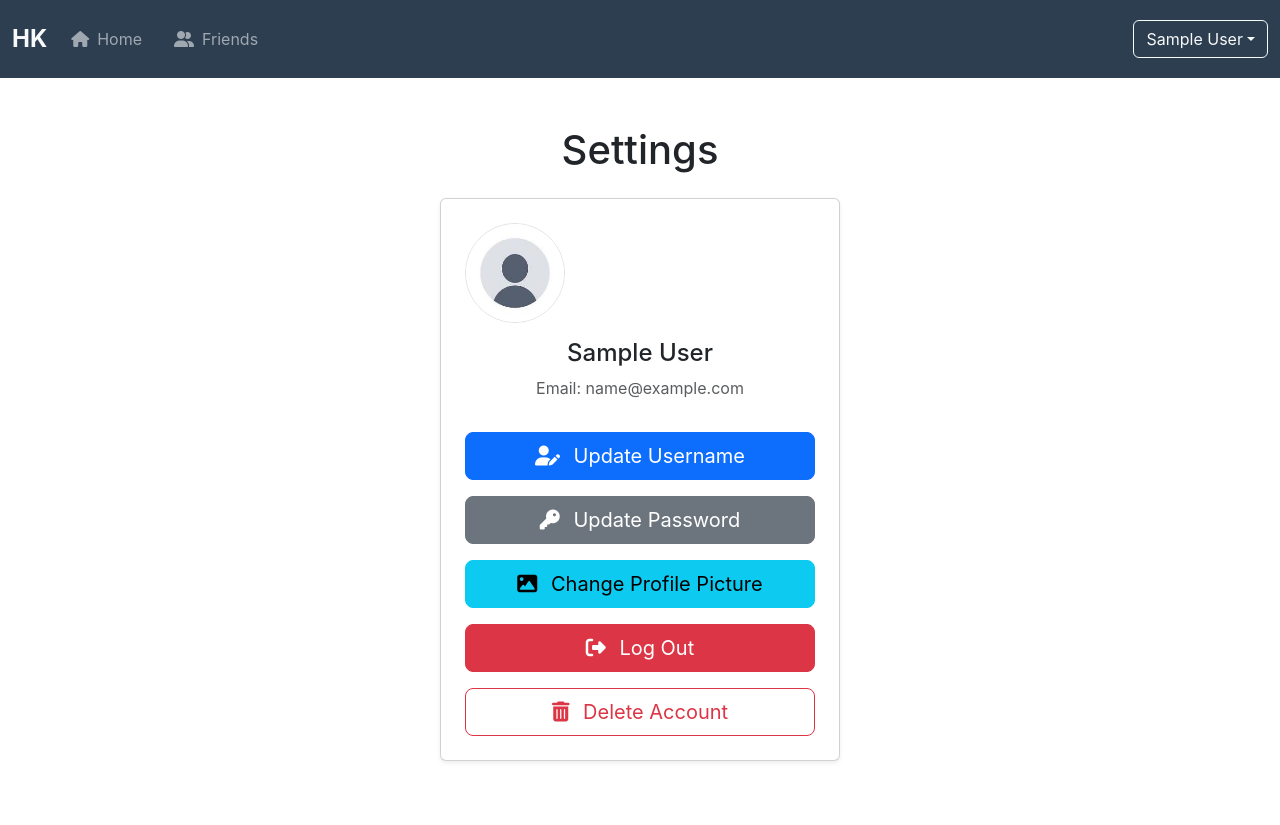
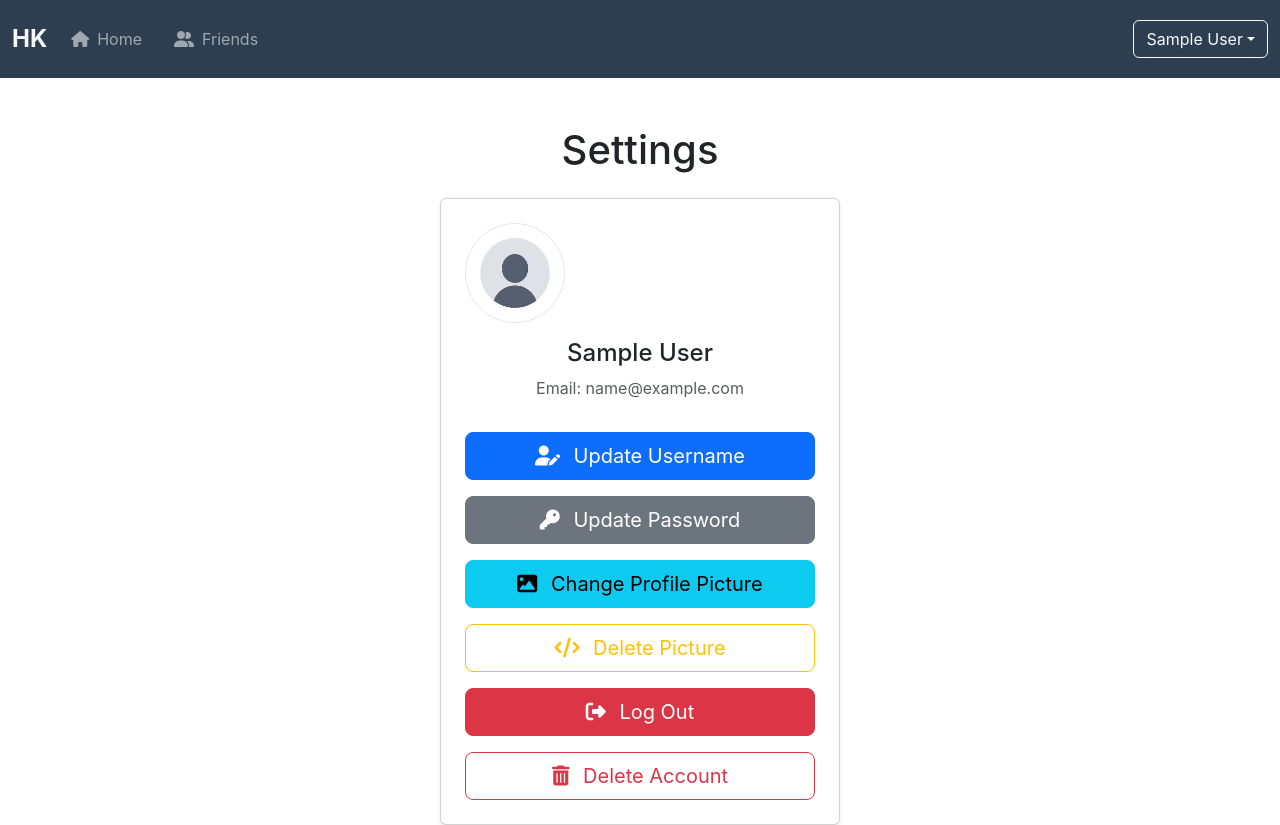
Before and after one commit to HuseyinK0r0glu/SpringAuthentication-Demo, a React (Create React App) app in the folder oauth2-frontend/: page /settings in a window 1280 px wide. Before the commit the page ends 800 px from the top, so only its background shows below. Built offline with nearby package versions, Linux system fonts and the light colour scheme; sample sign-in values are in the browser's storage.

Commit message:
button for deleting profile picture added

```diff
--- a/oauth2-frontend/src/screens/settings/SettingsPage.js
+++ b/oauth2-frontend/src/screens/settings/SettingsPage.js
@@ -4,6 +4,7 @@ import defaultUserImage from "../../assets/defaultUserImage.jpeg"
 import { useNavigate } from "react-router-dom";
 import { useProfileImage } from "../../hooks/useProfileImage";
 import useAuthSync from "../../hooks/useAuthSync";
+import { authFetch } from "../../components/ApiClient";
 
 const SettingsPage = () => {
 
@@ -17,6 +18,19 @@ const SettingsPage = () => {
 
     useAuthSync({user : state.user , setUser , setIsAuthenticated});
 
+    const[hasImage,setHasImage] = useState(false);
+
+    useEffect(() => {
+      if(state.user === null){
+        return;
+      }
+
+      if(state.user.local_picture !== null){
+        setHasImage(true);
+      }
+
+    } , [state.user]);
+
     const handleLogOut = () => {
         setIsAuthenticated(false);
         localStorage.removeItem("user");
@@ -25,6 +39,32 @@ const SettingsPage = () => {
         localStorage.clear();
         logout();
         navigate("/home");
+    };
+
+    const handleDeletePicture = async () => {
+      if (!window.confirm("Are you sure you want to delete your profile picture?")) return;
+      try{
+
+        const data = await authFetch("http://localhost:8080/api/users/delete-profile-picture",{
+          method : 'DELETE',
+        },true);
+
+        if(data.invalidToken){
+          logout();
+          navigate("/login?message=session-expired");
+          return;
+        }
+
+        const updatedUser = {...state.user,local_picture : null};
+        setUser(updatedUser);
+        localStorage.setItem("user",JSON.stringify(updatedUser));
+        alert("Your profile picture is removed");
+        setHasImage(false);
+
+      }catch(error){
+        alert(error?.message || "Something went wrong while deleting the picture.");
+      }
+
     };
 
     return(
@@ -95,6 +135,15 @@ const SettingsPage = () => {
                       <i className="fas fa-image me-2"></i> Change Profile Picture
                   </button>
 
+                  {hasImage
+                    ?
+                    <button className="btn btn-outline-warning btn-lg w-100 mt-3" onClick = {handleDeletePicture}>
+                      <i className="fas fa-code me-2"></i> Delete Picture
+                    </button>
+                    :
+                    null
+                  }
+
                   <button
                     className="btn btn-danger btn-lg w-100 mt-3"
                     onClick={() => handleLogOut()}
```
